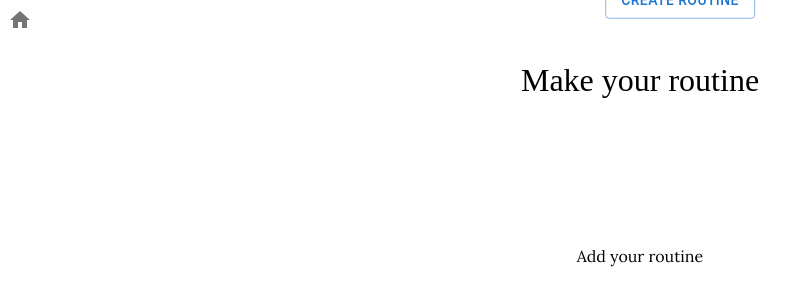
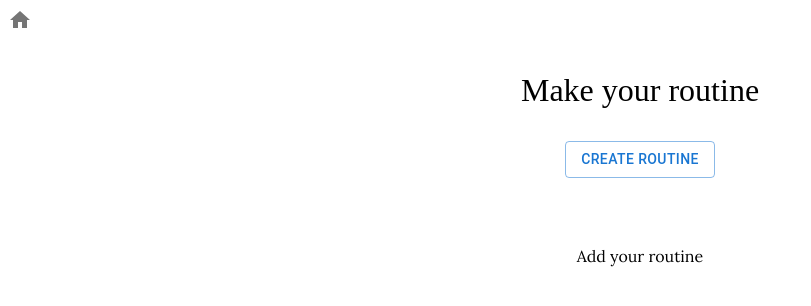
Before and after one commit to maengoose/routinary, a React (Create React App) app: page /routine in a window 1280 px wide. Shown: the top 306 px of the page, without its empty margins (0-811 px from the left). Built offline with nearby package versions, Linux system fonts and the light colour scheme.

Commit message:
🎨 css 수정

```diff
--- a/src/pages/DailyRoutine/DailyRoutine.tsx
+++ b/src/pages/DailyRoutine/DailyRoutine.tsx
@@ -17,7 +17,6 @@ const DailyRoutine: React.FC = () => {
   const [routine, setRoutine] = useState<Routine>();
   const [open, setOpen] = useState(false);
   const [routines, setRoutines] = useState<Routine[]>([]);
-
 
   const handleOpen = () => {
     setRoutine(undefined);
@@ -58,12 +57,14 @@ const DailyRoutine: React.FC = () => {
         Make your routine
       </Styled.TextAnime>
 
+      <div style={{ textAlign: 'center' }}>
         <Styled.CreateDailyRoutine
           variant='outlined'
           onClick={handleOpen}
         >
           create routine
         </Styled.CreateDailyRoutine>
+      </div>
       <CreateRoutine
         routine={routine}
         open={open}
@@ -73,7 +74,7 @@ const DailyRoutine: React.FC = () => {
       />
       {routines.length === 0 ? (
         <Styled.EmptyText> Add your routine </Styled.EmptyText>
-      ) :
+      ) : (
         <Styled.RoutineList>
           {routines.map(({ id, title, startTime, time }: Routine) => (
             <div key={id}>
@@ -90,7 +91,7 @@ const DailyRoutine: React.FC = () => {
             </div>
           ))}
         </Styled.RoutineList>
-      }
+      )}
     </div>
   )
 }
--- a/src/pages/DailyRoutine/style.ts
+++ b/src/pages/DailyRoutine/style.ts
@@ -24,13 +24,6 @@ export const blinkTextCursor = keyframes`
 `
 
 export const TextAnime = styled.div`
-  position: absolute;
-  top: 10%;
-  left: 50%;
-  right: auto;
-  bottom: auto;
-  transform: translate(-50%, -50%);
-
   padding: 1em;
   font-family: 'Nanum Myeongjo', serif;
   margin: 0 auto;
@@ -44,10 +37,6 @@ export const TextAnime = styled.div`
 `
 
 export const CreateDailyRoutine = styled(Button)`
-  position: absolute;
-  top: 20%;
-  left: 50%;
-  transform: translate(-50%, -50%);
   border-radius: inherit;
   &:hover {
     color: #6D8B74;
@@ -66,12 +55,10 @@ export const EmptyText = styled.p`
 `
 
 export const RoutineList = styled.ul`
-  position: absolute;
-  top: 30%;
-  left: 50%;
-  right: auto;
-  bottom: auto;
-  transform: translate(-50%, -50%);
+  width: 50%;
+  margin-left: auto;
+  margin-right: auto;
+  margin-top: 24px;
   font-family: Noto;
 `
 
--- a/src/style.ts
+++ b/src/style.ts
@@ -2,5 +2,7 @@ import { IconButton } from "@mui/material";
 import styled from "styled-components";
 
 export const SideBarBox = styled(IconButton)`
-  float: left;
+  position: absolute;
+  top: 0;
+  left: 0;
 `
```
Lines whose indentation alone changed are shown as unchanged.
